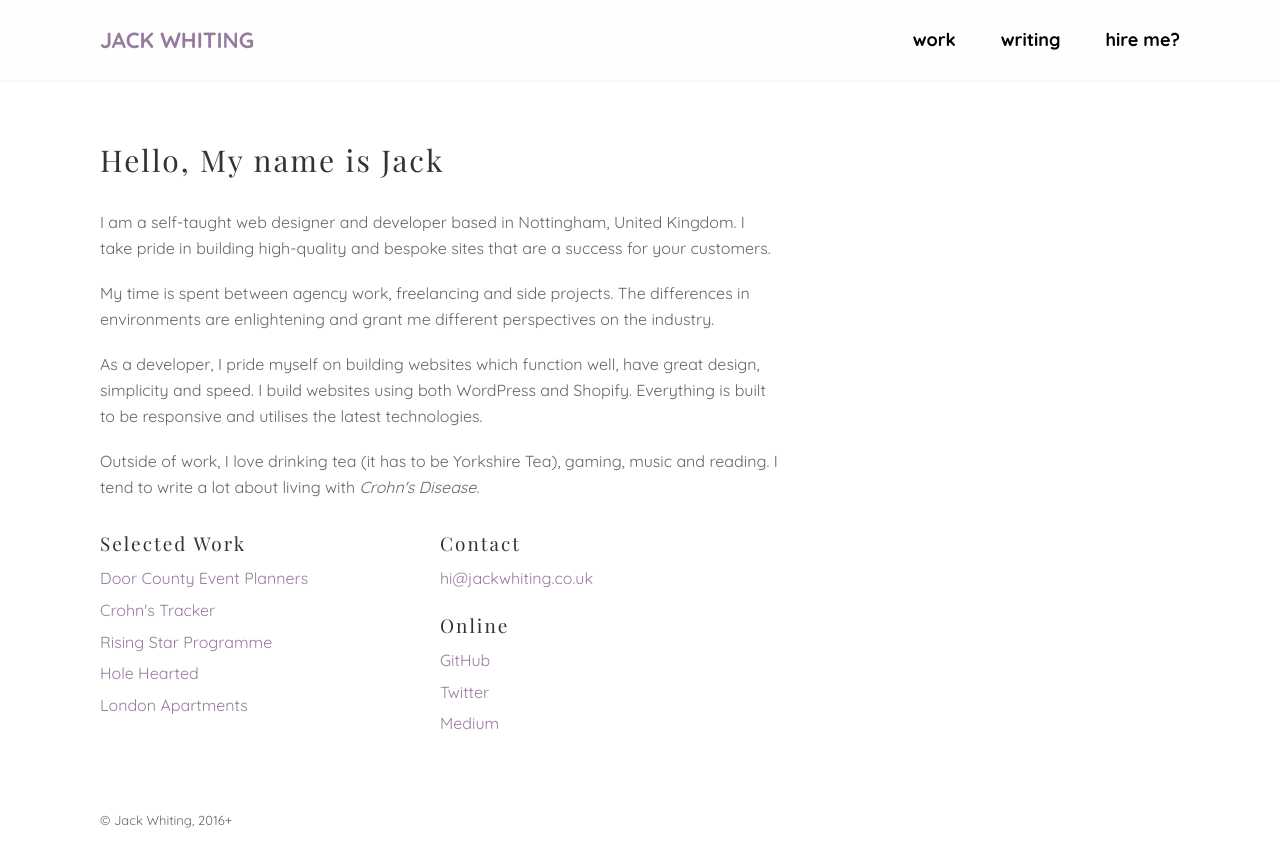
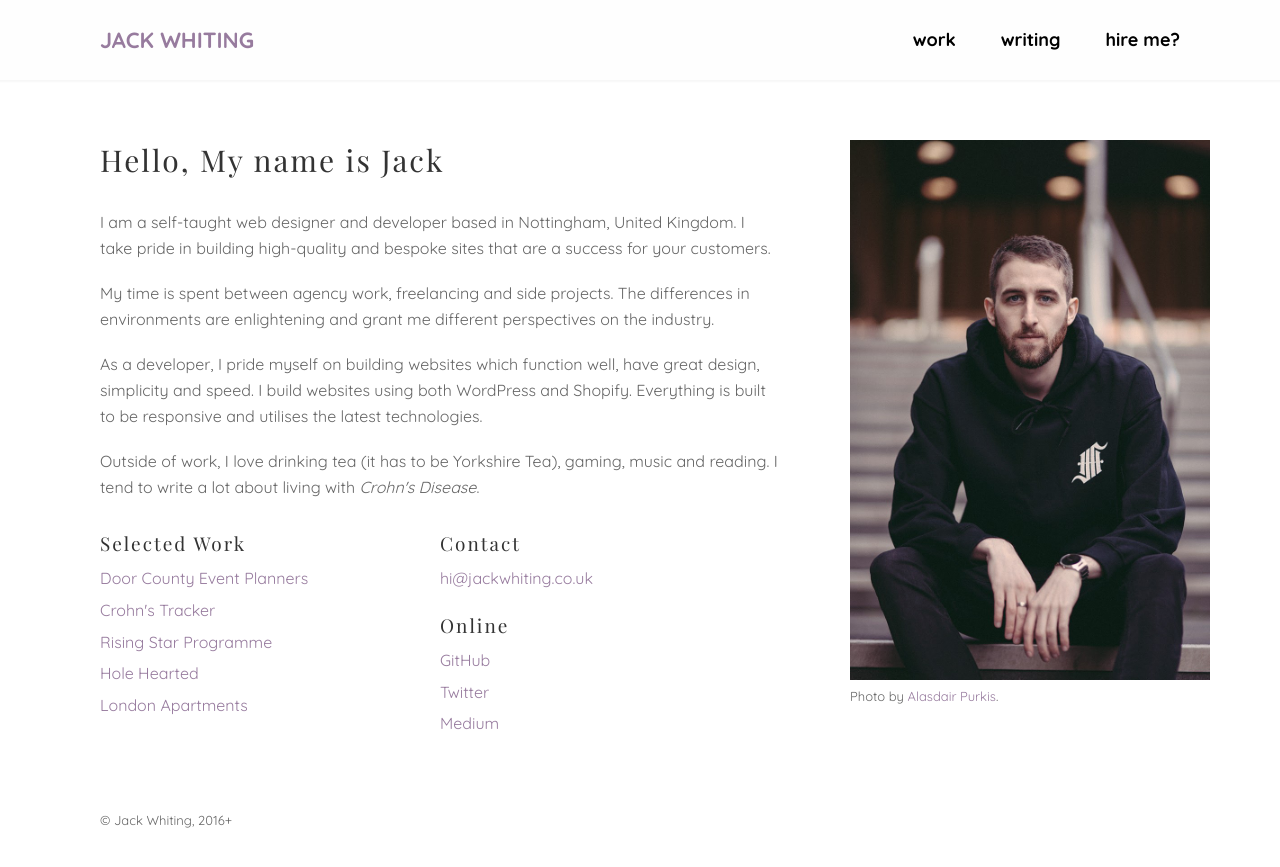
Before and after one commit to jackabox/old.jackwhiting.co.uk, a Jekyll site: the page built from index.md, in a window 1280 px wide. Shown: the top 867 px of the page. Built offline with Jekyll 4.4.1, drawn with Linux system fonts in a browser that asks for light colours.

Commit message:
image, config

```diff
--- a/_config.yml
+++ b/_config.yml
@@ -1,6 +1,6 @@
 title: Jack Whiting
 timezone: GMT
-baseurl: "" # the subpath of your site, e.g. /blog
+baseurl: "/jackwhiting.co.uk" # the subpath of your site, e.g. /blog
 url: "" # the base hostname & protocol for your site
 twitter_username: jackabox
 github_username: jackabox
--- a/_includes/header.html
+++ b/_includes/header.html
@@ -6,10 +6,6 @@
     <title>{% if page.title %}{{ page.title }} &#8211; {% endif %}{{ site.title }}</title>
     {% if page.excerpt %}<meta name="description" content="{{ page.excerpt | strip_html }}">{% endif %}
     {% if page.tags %}<meta name="keywords" content="{{ page.tags | join: ', ' }}">{% endif %}
-    {% if page.author %}
-        {% assign author = site.data.authors[page.author] %}{% else %}{% assign author = site.owner %}
-    {% endif %}
-
     {% capture canonical %}{{ site.url }}{% if site.permalink contains '.html' %}{{ page.url }}{% else %}{{ page.url | remove:'index.html' | strip_slash }}{% endif %}{% endcapture %}
     <link rel="canonical" href="{{ canonical }}">
     <link href="{{ site.url }}/feed.xml" type="application/atom+xml" rel="alternate" title="{{ site.title }} Feed">
@@ -19,11 +15,11 @@
     <meta name="viewport" content="width=device-width, initial-scale=1.0">
 
     <!-- For all browsers -->
-    <link rel="stylesheet" href="{{site.url}}/css/main.css">
+    <link rel="stylesheet" href="{{ site.baseUrl }}/css/main.css">
     <meta http-equiv="cleartype" content="on">
 
-    <link rel="shortcut icon" href="/favicon.ico">
-    <link rel="shortcut icon" href="/favicon.png">
+    <link rel="shortcut icon" href="{{ site.baseUrl }}/favicon.ico">
+    <link rel="shortcut icon" href="{{ site.baseUrl }}/favicon.png">
 
 
     <link href="https://fonts.googleapis.com/css?family=Playfair+Display|Quicksand:400,700" rel="stylesheet">
--- a/_layouts/front.html
+++ b/_layouts/front.html
@@ -8,6 +8,11 @@
 			<p>My time is spent between agency work, freelancing and side projects. The differences in environments are enlightening and grant me different perspectives on the industry.</p>
 			<p>As a developer, I pride myself on building websites which function well, have great design, simplicity and speed. I build websites using both WordPress and Shopify. Everything is built to be responsive and utilises the latest technologies.</p>
 			<p>Outside of work, I love drinking tea (it has to be Yorkshire Tea), gaming, music and reading. I tend to write a lot about living with <em>Crohn's Disease</em>.</p>
+
+			<div class="image animated slideInUp">
+				<img src="/assets/images/jack-hh-2.jpg" alt="Jack - Outdoors / HH Shoot" />
+				<p><small>Photo by <a href="http://alasdairpurkis.tumblr.com/" title="Portfolio of Alasdair Purkis">Alasdair Purkis</a>.</small></p>
+			</div>
 
 			<div class="col-set-2">
 				<div class="col-1">
```
Also changed, not shown: assets/images/jack-hh-2.JPG (added), assets/images/jack-hh.jpg (added).
